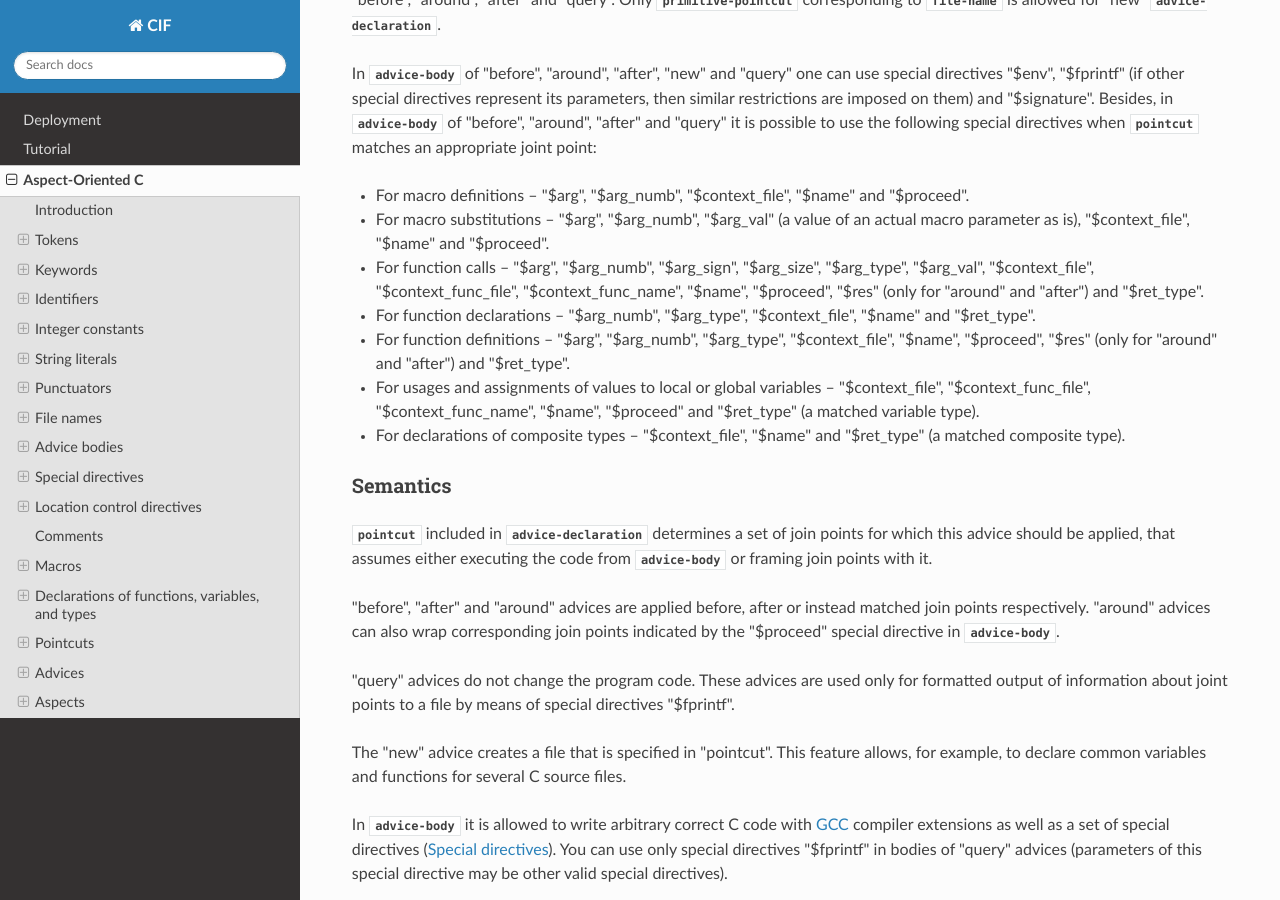
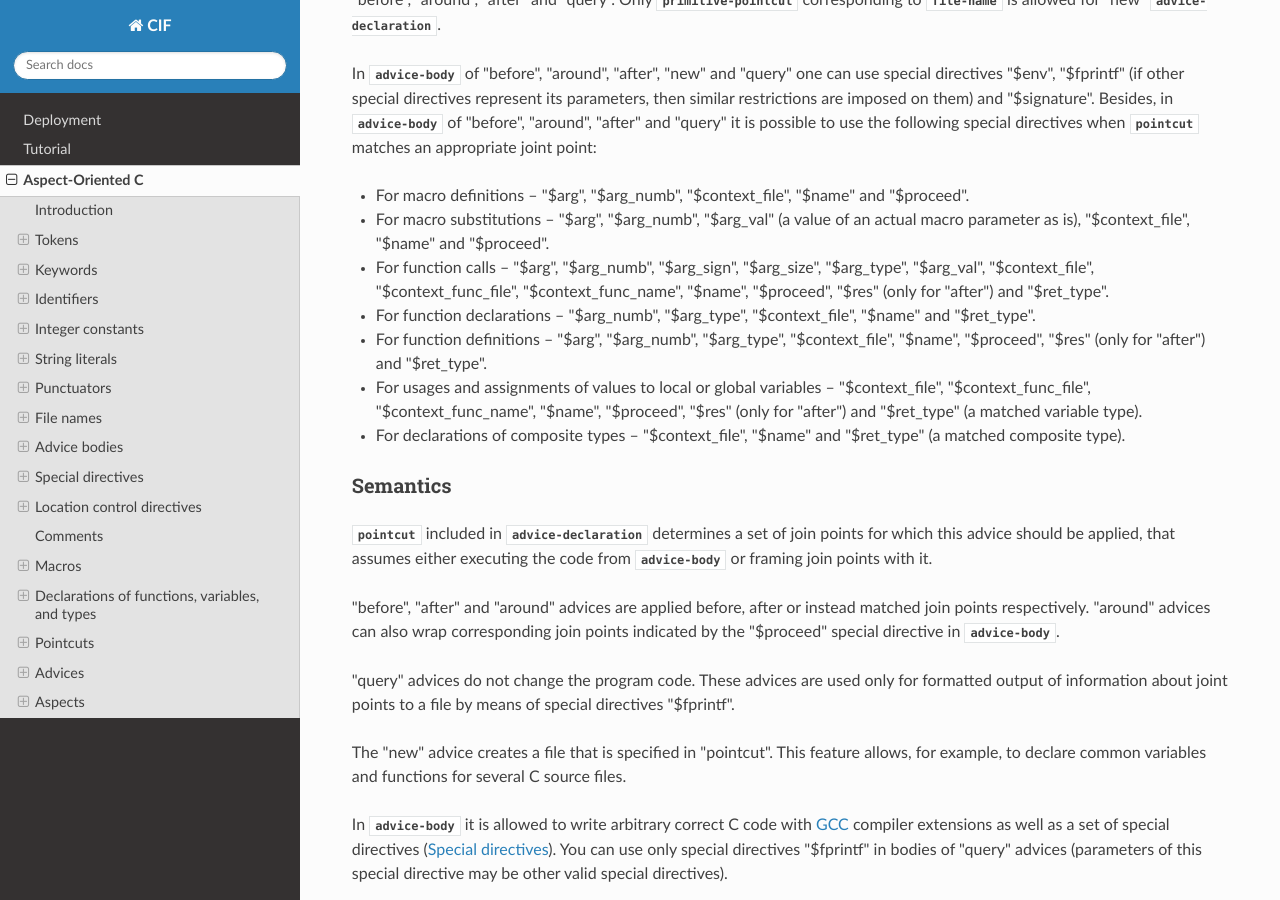
Before and after one commit to ldv-klever/cif, a Sphinx documentation site: the page built from docs/aoc.rst, in a window 1280 px wide and 900 px high, scrolled down 15225 px. Built offline with Sphinx 7.4.7 and the Read the Docs theme 2.0.0, drawn with Linux system fonts in a browser that asks for light colours.

Commit message:
Fix description of some special directives

```diff
--- a/docs/aoc.rst
+++ b/docs/aoc.rst
@@ -844,12 +844,13 @@ special directives when `pointcut` matches an appropriate joint point:
   \"$context_file\", \"$name\" and \"$proceed\".
 * For function calls -- \"$arg\", \"$arg_numb\", \"$arg_sign\", \"$arg_size\", \"$arg_type\", \"$arg_val\",
   \"$context_file\", \"$context_func_file\", \"$context_func_name\", \"$name\", \"$proceed\", \"$res\"
-  (only for \"around\" and \"after\") and \"$ret_type\".
+  (only for \"after\") and \"$ret_type\".
 * For function declarations -- \"$arg_numb\", \"$arg_type\", \"$context_file\", \"$name\" and \"$ret_type\".
 * For function definitions -- \"$arg\", \"$arg_numb\", \"$arg_type\", \"$context_file\", \"$name\",
-  \"$proceed\", \"$res\" (only for \"around\" and \"after\") and \"$ret_type\".
+  \"$proceed\", \"$res\" (only for \"after\") and \"$ret_type\".
 * For usages and assignments of values to local or global variables -- \"$context_file\", \"$context_func_file\",
-  \"$context_func_name\", \"$name\", \"$proceed\" and \"$ret_type\" (a matched variable type).
+  \"$context_func_name\", \"$name\", \"$proceed\", \"$res\" (only for \"after\") and \"$ret_type\"
+  (a matched variable type).
 * For declarations of composite types -- \"$context_file\", \"$name\" and \"$ret_type\" (a matched composite
   type).
 
```
